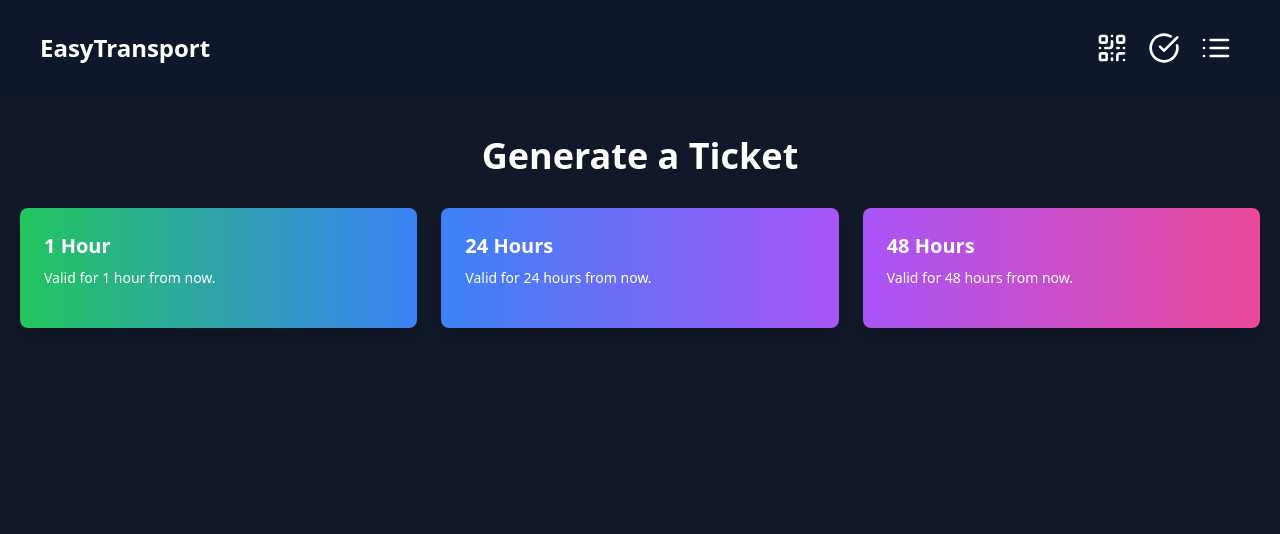
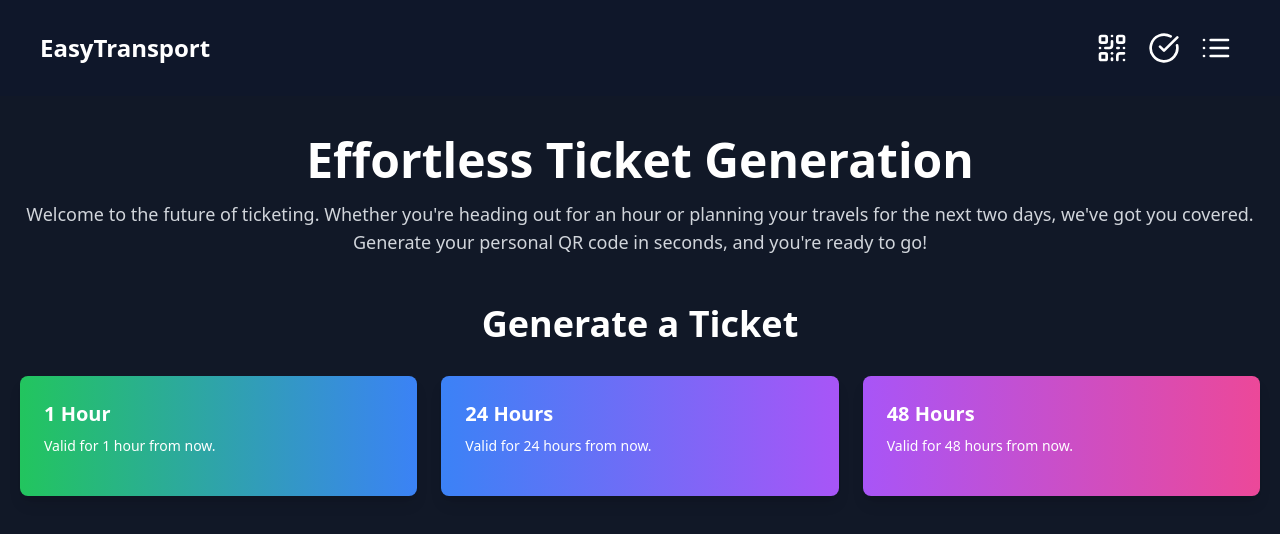
Before and after one commit to mikeheul/next-transport-qrcode-app, a Next.js app: page /qrcode in a window 1280 px wide. Shown: the top 534 px of the page. Built offline with nearby package versions, Linux system fonts and the light colour scheme.

Commit message:
Add introduction section to all pages

```diff
--- a/app/list/page.tsx
+++ b/app/list/page.tsx
@@ -1,4 +1,4 @@
-"use client"
+"use client";
 
 import { Trash2Icon } from 'lucide-react';
 import React, { useEffect, useState } from 'react';
@@ -32,19 +32,26 @@ const TicketsPage = () => {
     };
 
     const handleDelete = async (ticketId: string) => {
-
         try {
             await fetch(`/api/ticket?ticketId=${ticketId}`, {
                 method: 'DELETE',
             });
             setTickets((prev) => prev.filter((ticket) => ticket.id !== ticketId)); // Update state
         } catch (error) {
-            console.error('Error deleting meal plan:', error);
+            console.error('Error deleting ticket:', error);
         }
     };
 
     return (
         <div className="min-h-screen flex flex-col items-center py-10 px-5 md:px-10">
+            {/* Introduction Section */}
+            <div className="text-center mb-12">
+                <h1 className="text-5xl font-extrabold text-white">Your Ticket Dashboard</h1>
+                <p className="text-lg text-gray-300 mt-4">
+                    Manage all your tickets in one place. Review their validity, scan the QR codes, and remove expired or unused tickets. Stay in control of your travels with ease and convenience.
+                </p>
+            </div>
+
             <h1 className="text-4xl font-bold text-center mb-8 text-white">Your Tickets</h1>
             <div className="grid grid-cols-1 sm:grid-cols-2 lg:grid-cols-3 gap-6 w-full">
                 {tickets.map((ticket, index) => {
--- a/app/page.tsx
+++ b/app/page.tsx
@@ -24,7 +24,7 @@ export default function Home() {
       {/* Feature Section */}
       <div className="py-36 bg-gray-800">
         <div className="max-w-7xl mx-auto px-4 sm:px-6 lg:px-8 text-center">
-          <h2 className="text-2xl sm:text-3xl md:text-4xl lg:text-5xl font-bold text-white">Why EasyTransport?</h2>
+          <h2 className="text-2xl sm:text-3xl md:text-4xl lg:text-5xl font-bold text-white">Why EasyTransport ?</h2>
           <div className="mt-12 grid grid-cols-1 md:grid-cols-3 gap-8">
             {/* Feature 1 */}
             <div className="bg-gray-700 rounded-lg shadow-lg p-6 text-center transition transform hover:scale-105">
@@ -54,7 +54,7 @@ export default function Home() {
       {/* Call to Action Section */}
       <div className="py-36 bg-gradient-to-r from-green-600 to-blue-500 text-center p-5">
         <h2 className="text-2xl sm:text-3xl md:text-4xl lg:text-5xl font-extrabold text-white">
-          Start your journey with EasyTransport today!
+          Start your journey with EasyTransport today !
         </h2>
         <p className="mt-4 text-sm sm:text-base md:text-lg lg:text-xl text-gray-200">
           Get your tickets in seconds and travel with ease. Trusted by thousands of commuters.
--- a/app/qrcode/page.tsx
+++ b/app/qrcode/page.tsx
@@ -31,6 +31,14 @@ const TicketPage = () => {
 
     return (
         <div className="min-h-screen bg-gray-900 py-10 px-5">
+            {/* Introduction Section */}
+            <div className="text-center mb-12">
+                <h1 className="text-5xl font-extrabold text-white">Effortless Ticket Generation</h1>
+                <p className="text-lg text-gray-300 mt-4">
+                    Welcome to the future of ticketing. Whether you're heading out for an hour or planning your travels for the next two days, we've got you covered. Generate your personal QR code in seconds, and you're ready to go!
+                </p>
+            </div>
+
             <h1 className="text-4xl font-bold text-center mb-8 text-white">Generate a Ticket</h1>
 
             {/* Stunning Cards for Ticket Options */}
--- a/app/validator/page.tsx
+++ b/app/validator/page.tsx
@@ -1,13 +1,21 @@
-import TicketValidator from '@/components/TicketValidator'
-import React from 'react'
+import TicketValidator from '@/components/TicketValidator';
+import React from 'react';
 
 const ControlPage = () => {
     return (
         <div className="min-h-screen bg-slate-800 py-10 px-5">
-            {/* Intégration du composant TicketValidator */}
+            {/* Introduction Section */}
+            <div className="text-center mb-12">
+                <h1 className="text-5xl font-extrabold text-white">Ticket Validation Control</h1>
+                <p className="text-lg text-gray-300 mt-4">
+                    Welcome to the control hub for validating tickets. Use the power of QR code scanning to quickly and efficiently verify ticket authenticity. Stay one step ahead and ensure secure travel for all!
+                </p>
+            </div>
+
+            {/* Integration of the TicketValidator component */}
             <TicketValidator />
         </div>
-    )
+    );
 }
 
-export default ControlPage
+export default ControlPage;
```
